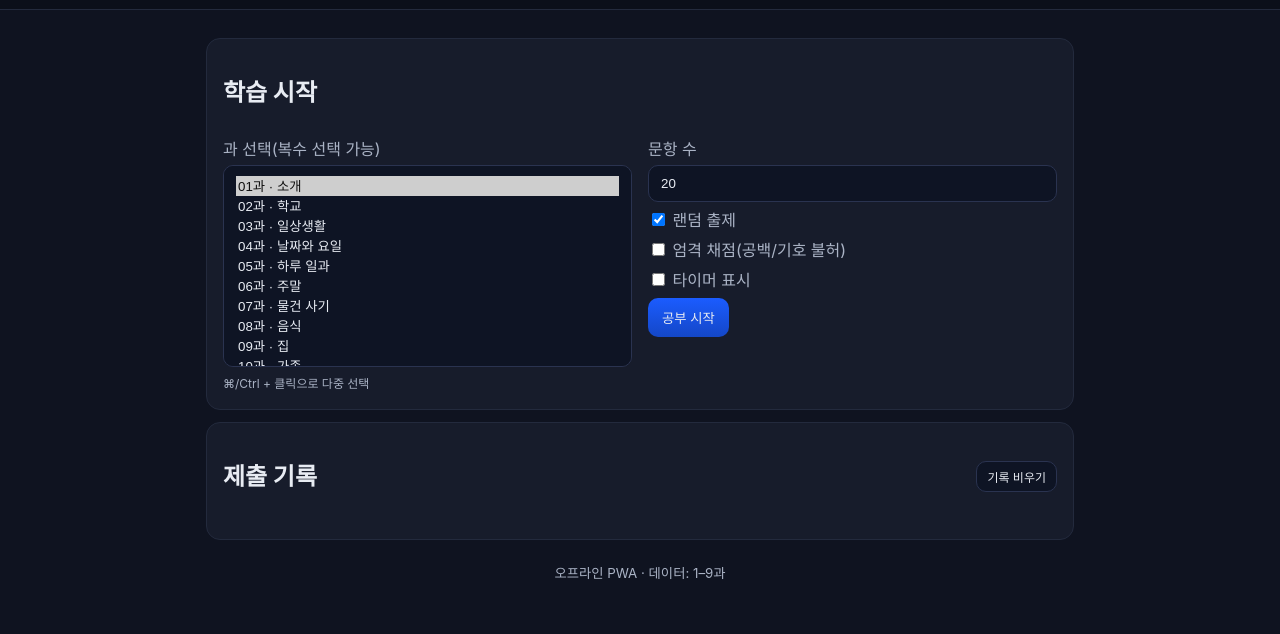
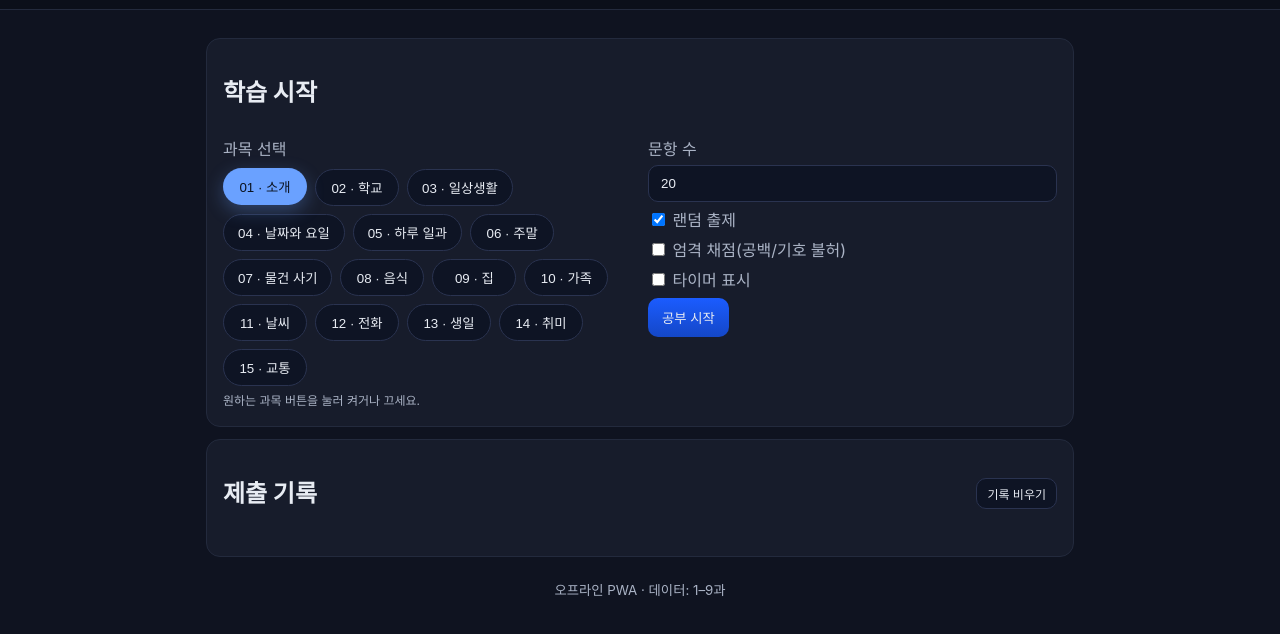
Before and after one commit to akfxlwm/ko-vi-pwa, a plain HTML site: page index.html in a window 1280 px wide. Shown: the part 44-678 px from the top of the page. Drawn offline with Linux system fonts and the light colour scheme.

Commit message:
Switch lesson selection to toggle buttons

```diff
--- a/app.js
+++ b/app.js
@@ -18,7 +18,7 @@ const ELS = {
   // 시작 섹션
   startSectionTitle: E('startSectionTitle'),
   labelLessonSelect: E('labelLessonSelect'),
-  lessonSelect: E('lessonSelect'),
+  lessonButtons: E('lessonButtons'),
   hintlineText: E('hintlineText'),
   labelQCount: E('labelQCount'),
   qCount: E('qCount'),
@@ -94,13 +94,17 @@ let isAdvancing = false;
 // 제출 기록 누적
 const history = [];
 
+let lessonsMeta = [];
+const selectedLessons = new Set();
+let hasSeededLessons = false;
+
 // ---------- i18n ----------
 const I18N = {
   ko: {
     title:'한–베 단어 타자 퀴즈',
     startTitle:'학습 시작',
-    lessonSelect:'과 선택(복수 선택 가능)',
-    hintline:'⌘/Ctrl + 클릭으로 다중 선택',
+    lessonSelect:'과목 선택',
+    hintline:'원하는 과목 버튼을 눌러 켜거나 끄세요.',
     qCount:'문항 수',
     optRandom:'랜덤 출제',
     optStrict:'엄격 채점(공백/기호 불허)',
@@ -130,8 +134,8 @@ const I18N = {
   vi: {
     title:'Gõ tiếng Hàn theo nghĩa',
     startTitle:'Bắt đầu học',
-    lessonSelect:'Chọn bài (chọn nhiều)',
-    hintline:'Giữ ⌘/Ctrl để chọn nhiều',
+    lessonSelect:'Chọn bài học (ấn nút để bật/tắt)',
+    hintline:'Nhấn nút để bật/tắt bài học mong muốn.',
     qCount:'Số câu',
     optRandom:'Xáo thứ tự',
     optStrict:'Chấm nghiêm (không bỏ khoảng/ký tự)',
@@ -169,6 +173,7 @@ function applyI18n() {
   // 시작 섹션
   ELS.startSectionTitle.textContent = t.startTitle;
   ELS.labelLessonSelect.textContent = t.lessonSelect;
+  if (ELS.lessonButtons) ELS.lessonButtons.setAttribute('aria-label', t.lessonSelect);
   ELS.hintlineText.textContent = t.hintline;
   ELS.labelQCount.textContent = t.qCount;
   ELS.optRandomLabel.textContent = t.optRandom;
@@ -212,30 +217,54 @@ async function tryLoadAllJson() {
 }
 
 async function ensureMetaOptions() {
-  // all.json 있으면 그걸 메인 DB로 사용
-  DB = await tryLoadAllJson();
-  if (DB && Array.isArray(DB.lessons)) {
-    ELS.lessonSelect.innerHTML = '';
-    DB.lessons.forEach(L => {
-      const o = document.createElement('option');
-      o.value = L.lessonId;
-      o.textContent = `${L.lessonId}과 · ${L.title}`;
-      ELS.lessonSelect.appendChild(o);
+  if (!ELS.lessonButtons) return;
+  if (!DB) {
+    DB = await tryLoadAllJson();
+  }
+  if (!lessonsMeta.length) {
+    if (DB && Array.isArray(DB.lessons)) {
+      lessonsMeta = DB.lessons.map(L => ({ lessonId: L.lessonId, title: L.title }));
+    } else if (window.HV_LESSONS && Array.isArray(window.HV_LESSONS)) {
+      lessonsMeta = window.HV_LESSONS.map(L => ({ lessonId: L.id, title: L.title }));
+    }
+  }
+  if (!lessonsMeta.length) return;
+  const available = new Set(lessonsMeta.map(L => L.lessonId));
+  selectedLessons.forEach(id => { if (!available.has(id)) selectedLessons.delete(id); });
+  if (selectedLessons.size) {
+    hasSeededLessons = true;
+  }
+  if (!selectedLessons.size && !hasSeededLessons) {
+    selectedLessons.add(lessonsMeta[0].lessonId);
+    hasSeededLessons = true;
+  }
+  renderLessonButtons();
+}
+
+function renderLessonButtons() {
+  if (!ELS.lessonButtons) return;
+  ELS.lessonButtons.innerHTML = '';
+  lessonsMeta.forEach(L => {
+    const btn = document.createElement('button');
+    btn.type = 'button';
+    btn.className = 'lesson-btn';
+    btn.dataset.lesson = L.lessonId;
+    btn.textContent = `${L.lessonId} · ${L.title}`;
+    const active = selectedLessons.has(L.lessonId);
+    btn.classList.toggle('is-selected', active);
+    btn.setAttribute('aria-pressed', active ? 'true' : 'false');
+    btn.addEventListener('click', () => {
+      const willSelect = !selectedLessons.has(L.lessonId);
+      if (willSelect) {
+        selectedLessons.add(L.lessonId);
+      } else {
+        selectedLessons.delete(L.lessonId);
+      }
+      btn.classList.toggle('is-selected', willSelect);
+      btn.setAttribute('aria-pressed', willSelect ? 'true' : 'false');
     });
-    if (ELS.lessonSelect.options.length) ELS.lessonSelect.options[0].selected = true;
-    return;
-  }
-  // 없으면 이전 버전(window.HV_LESSONS) 호환
-  if (window.HV_LESSONS && Array.isArray(window.HV_LESSONS)) {
-    ELS.lessonSelect.innerHTML = '';
-    window.HV_LESSONS.forEach(L => {
-      const o = document.createElement('option');
-      o.value = L.id;
-      o.textContent = `${L.id}과 · ${L.title}`;
-      ELS.lessonSelect.appendChild(o);
-    });
-    if (ELS.lessonSelect.options.length) ELS.lessonSelect.options[0].selected = true;
-  }
+    ELS.lessonButtons.appendChild(btn);
+  });
 }
 
 // ---------- 유틸 ----------
@@ -291,9 +320,9 @@ ELS.btnClearHistory.addEventListener('click', ()=>{
 // ---------- 퀴즈 로직 ----------
 async function startQuiz(){
   await ensureMetaOptions();
-  const ids = Array.from(ELS.lessonSelect.selectedOptions).map(o=>o.value);
+  const ids = Array.from(selectedLessons);
   const t = I18N[uiLang];
-  if (ids.length === 0) { alert(uiLang==='ko' ? '최소 1개 과를 선택하세요.' : 'Hãy chọn ít nhất 1 bài.'); return; }
+  if (ids.length === 0) { alert(uiLang==='ko' ? '최소 1개 과목을 선택하세요.' : 'Hãy chọn ít nhất 1 bài học.'); return; }
 
   if (DB && DB.lessons) {
     const chosen = DB.lessons.filter(L=>ids.includes(L.lessonId));
--- a/index.html
+++ b/index.html
@@ -31,9 +31,9 @@
       <h2 id="startSectionTitle">학습 시작</h2>
       <div class="grid2">
         <div>
-          <label id="labelLessonSelect">과 선택(복수 선택 가능)</label>
-          <select id="lessonSelect" multiple size="9" aria-label="과 선택"></select>
-          <div class="hintline" id="hintlineText">⌘/Ctrl + 클릭으로 다중 선택</div>
+          <label id="labelLessonSelect">과목 선택</label>
+          <div id="lessonButtons" class="lesson-buttons" role="group" aria-label="과목 선택"></div>
+          <div class="hintline" id="hintlineText">버튼을 눌러 과목을 켜거나 끄세요.</div>
         </div>
         <div>
           <label id="labelQCount">문항 수</label>
--- a/styles.css
+++ b/styles.css
@@ -52,6 +52,11 @@ button{
 button.primary{background:linear-gradient(180deg,#1b5cff,#1447c7);border:0}
 button.ghost{background:#0e1424;border:1px solid #2a3350}
 button.small{padding:6px 10px;font-size:12px}
+.lesson-buttons{display:flex;flex-wrap:wrap;gap:8px;margin:8px 0 4px}
+button.lesson-btn{display:inline-flex;align-items:center;justify-content:center;min-width:84px;padding:8px 14px;border-radius:999px;border:1px solid #2a3350;background:#0e1424;color:var(--fg);cursor:pointer;transition:background .15s ease,border-color .15s ease,box-shadow .15s ease,transform .15s ease}
+button.lesson-btn.is-selected{background:var(--accent);color:#0b1320;border-color:rgba(106,161,255,.6);box-shadow:0 6px 18px rgba(106,161,255,.3);transform:translateY(-1px)}
+button.lesson-btn:focus-visible{outline:2px solid var(--accent);outline-offset:2px}
+
 
 /* ========== Quiz meta & question ========== */
 .hintline{color:var(--muted);font-size:12px;margin-top:6px}
```
